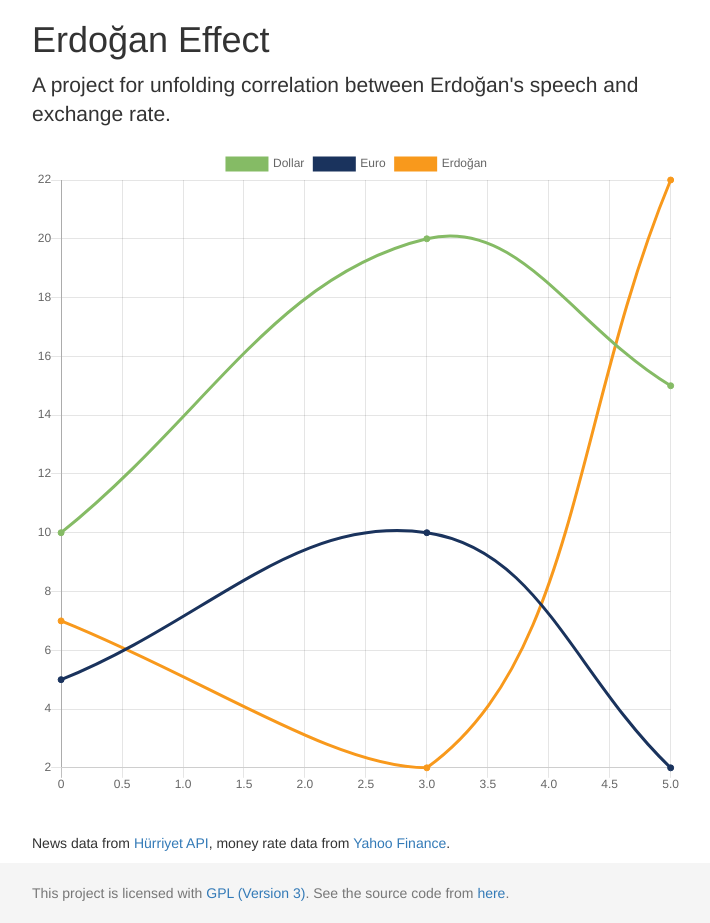
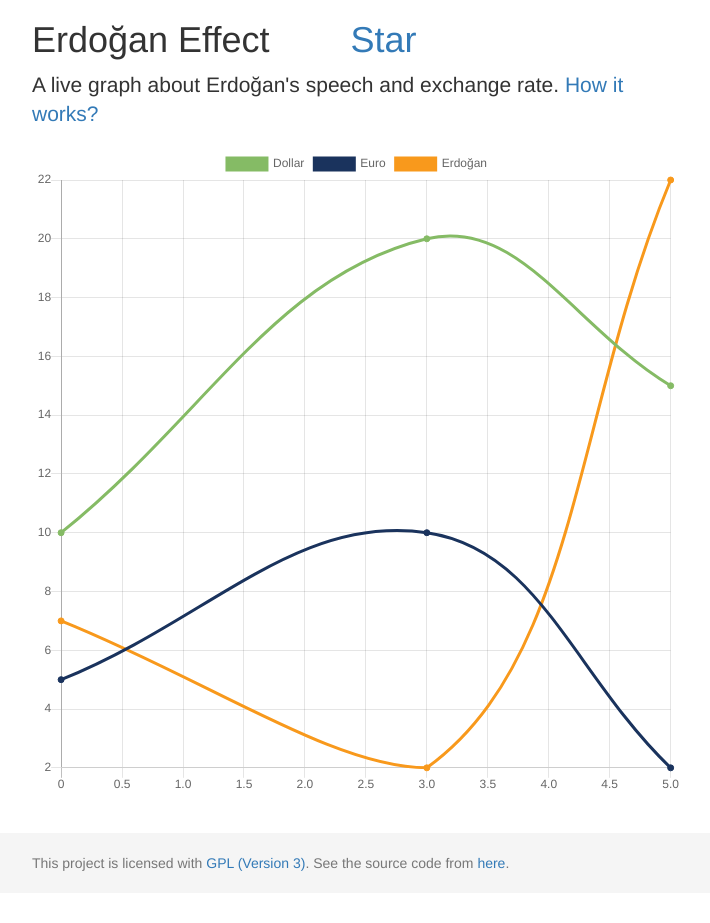
Before and after one commit to efe/erdogan-effect, a plain HTML site: page index.html in a window 1280 px wide. Shown: the whole page, without its empty margins (283-993 px from the left). After the commit the page ends 893 px from the top, so only its background shows below. Drawn offline with nearby package versions, Linux system fonts and the light colour scheme.

Commit message:
small fix

```diff
--- a/index.html
+++ b/index.html
@@ -26,11 +26,14 @@
     <!-- Begin page content -->
     <div class="container">
       <div class="mt-1">
-        <h1>Erdoğan Effect</h1>
+        <h1>Erdoğan Effect
+          <iframe id="twitter-widget-0" scrolling="no" allowtransparency="true" class="twitter-share-button twitter-share-button-rendered twitter-tweet-button" style="position: static; visibility: visible; width: 61px; height: 20px;" title="Twitter Tweet Button" src="https://platform.twitter.com/widgets/tweet_button.822866e4b050d0b8bbb7f5fa8ac5e58b.en.html#dnt=false&amp;id=twitter-widget-0&amp;lang=en&amp;original_referer=https%3A%2F%2Fdev.twitter.com%2Fweb%2Ftweet-button&amp;related=twitterapi%2Ctwitter&amp;size=m&amp;text=#erdogan-effect%20seems%20interesting.&amp;time=1491839616274&amp;type=share&amp;url=https%3A%2F%2Fefe.me/erdogan-effect&amp;via=efeoge" data-url="https://efe.me/erdogan-effect/" frameborder="0"></iframe>
+          <a class="github-button" href="https://github.com/efe/erdogan-effect" aria-label="Star efe/erdogan-effect on GitHub">Star</a>
+          </h1>
       </div>
-      <p class="lead">A project for unfolding correlation between Erdoğan's speech and exchange rate.</p>
+      <p class="lead">A live graph about Erdoğan's speech and exchange rate. <a href="#">How it works?</a></p>
       <canvas id="myChart" width="400" height="400"></canvas>
-      <p>News data from <a href="https://developers.hurriyet.com.tr/">Hürriyet API</a>, money rate data from <a href="https://finance.yahoo.com/">Yahoo Finance</a>.</p>
+      <!-- <p>News data from <a href="https://developers.hurriyet.com.tr/">Hürriyet API</a>, money rate data from <a href="https://finance.yahoo.com/">Yahoo Finance</a>.</p> -->
     </div>
 
     <footer class="footer">
@@ -104,5 +107,7 @@
 });
     </script>
 
+    <!-- Place this tag in your head or just before your close body tag. -->
+    <script async defer src="https://buttons.github.io/buttons.js"></script>
   </body>
 </html>
```
